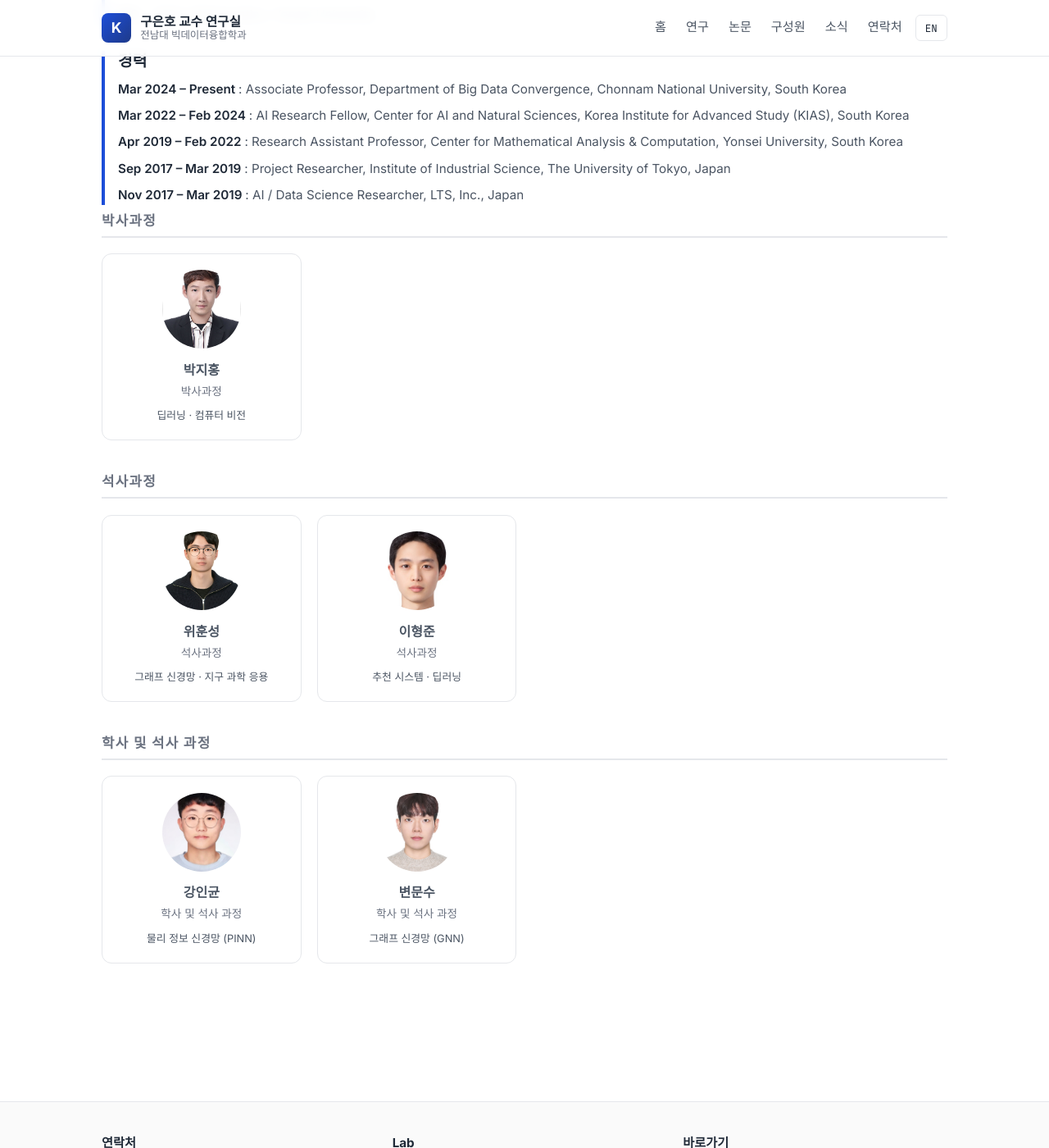
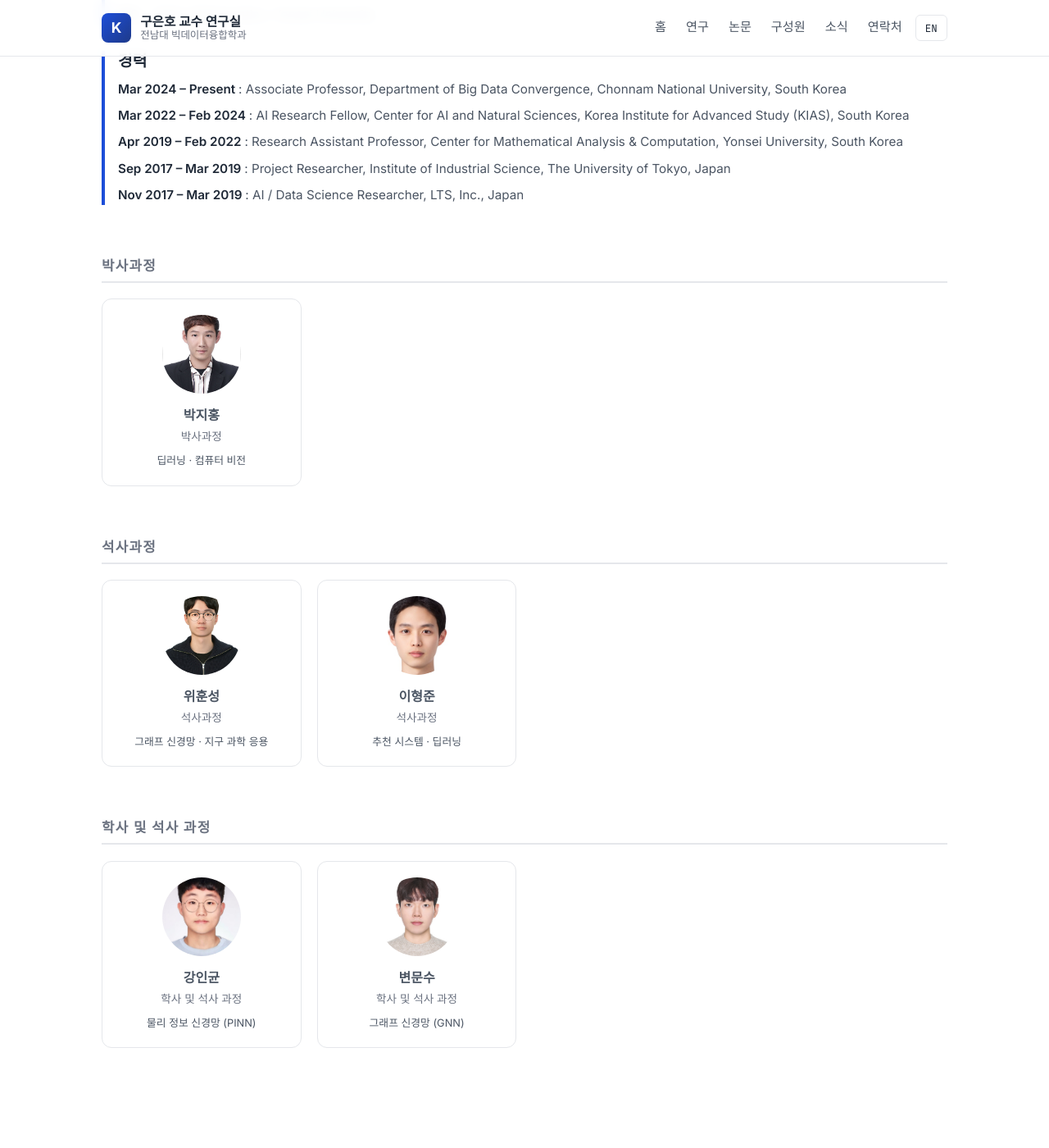
Before and after one commit to Ian-Ian-Ian5/Koo-Eunho.github.io, a Jekyll site: the page built from members.html, in a window 1280 px wide and 1400 px high, scrolled down 758 px. Shown: the whole window at 82% size. Built offline with Jekyll 4.4.1, drawn with Linux system fonts in a browser that asks for light colours.

Commit message:
Increase spacing between professor experiences and student groups

```diff
--- a/assets/css/main.css
+++ b/assets/css/main.css
@@ -499,7 +499,10 @@ p { margin: 0 0 1rem; color: var(--color-text-soft); }
 }
 
 /* ----------------------------- Members -------------------------------------*/
-.members-group { margin-bottom: 2.5rem; }
+.members-group {
+  margin-top: 4rem;
+  margin-bottom: 1rem;
+}
 .members-group h3 {
   font-size: 1.05rem;
   text-transform: uppercase;
```
